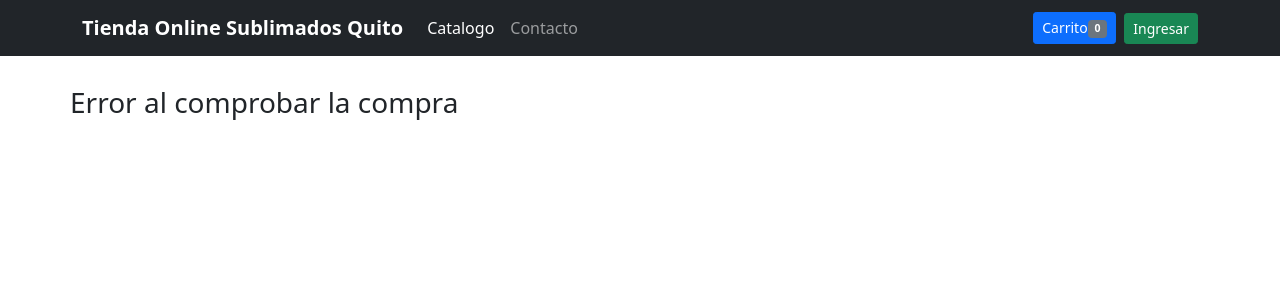
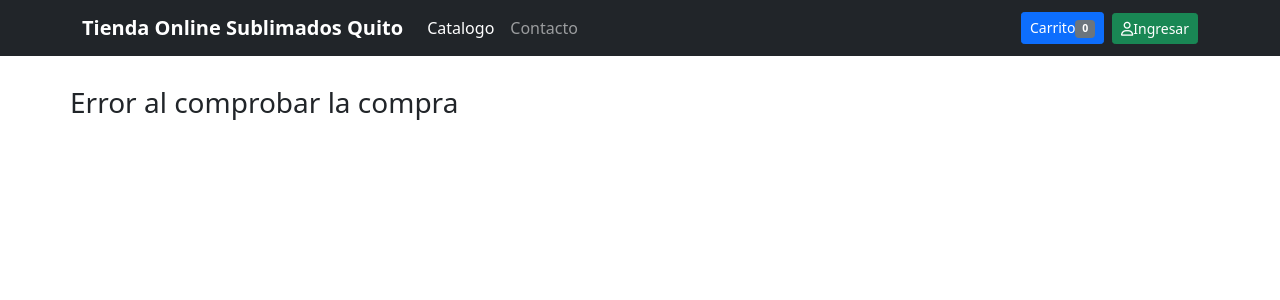
Before and after one commit to kevin123-web/Complexivo-Proyecto, a PHP site: page /complexivo/completed.php in a window 1280 px wide. Shown: the top 300 px of the page. Run offline with PHP 8.4, Linux system fonts and the light colour scheme; data that the repository does not hold is empty.

Commit message:
fix and bugs

```diff
--- a/complexivo/completed.php
+++ b/complexivo/completed.php
@@ -46,6 +46,8 @@
 
     <link href="https://cdn.jsdelivr.net/npm/bootstrap@5.1.3/dist/css/bootstrap.min.css" rel="stylesheet" integrity="sha384-1BmE4kWBq78iYhFldvKuhfTAU6auU8tT94WrHftjDbrCEXSU1oBoqyl2QvZ6jIW3" crossorigin="anonymous">
     <link rel="stylesheet" href="css/styles.css">
+    <link rel="stylesheet" href="css/fontawesome-free-6.3.0-web/css/all.min.css">
+
 </head>
 
 <body>
--- a/complexivo/contacto.php
+++ b/complexivo/contacto.php
@@ -21,6 +21,8 @@
 
     <link href="https://cdn.jsdelivr.net/npm/bootstrap@5.1.3/dist/css/bootstrap.min.css" rel="stylesheet" integrity="sha384-1BmE4kWBq78iYhFldvKuhfTAU6auU8tT94WrHftjDbrCEXSU1oBoqyl2QvZ6jIW3" crossorigin="anonymous">
     <link rel="stylesheet" href="css/styles.css">
+    <link rel="stylesheet" href="css/fontawesome-free-6.3.0-web/css/all.min.css">
+
 </head>
 
 <body>
--- a/complexivo/detailc.php
+++ b/complexivo/detailc.php
@@ -44,6 +44,8 @@
 
     <link href="https://cdn.jsdelivr.net/npm/bootstrap@5.1.3/dist/css/bootstrap.min.css" rel="stylesheet" integrity="sha384-1BmE4kWBq78iYhFldvKuhfTAU6auU8tT94WrHftjDbrCEXSU1oBoqyl2QvZ6jIW3" crossorigin="anonymous">
     <link rel="stylesheet" href="css/styles.css">
+    <link rel="stylesheet" href="css/fontawesome-free-6.3.0-web/css/all.min.css">
+
 </head>
 
 <body>
--- a/complexivo/history.php
+++ b/complexivo/history.php
@@ -33,6 +33,8 @@
 
     <link href="https://cdn.jsdelivr.net/npm/bootstrap@5.1.3/dist/css/bootstrap.min.css" rel="stylesheet" integrity="sha384-1BmE4kWBq78iYhFldvKuhfTAU6auU8tT94WrHftjDbrCEXSU1oBoqyl2QvZ6jIW3" crossorigin="anonymous">
     <link rel="stylesheet" href="css/styles.css">
+    <link rel="stylesheet" href="css/fontawesome-free-6.3.0-web/css/all.min.css">
+
 </head>
 
 <body>
```
